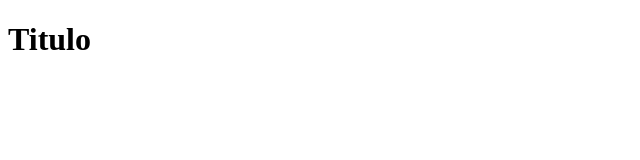
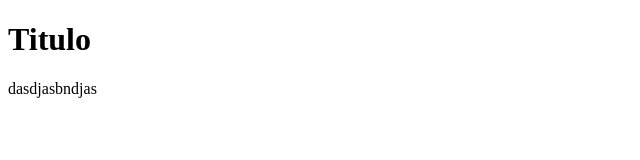
Before and after one commit to Everbarnt/PRUEBAGIT, a plain HTML site: page index.html in a window 1280 px wide. Shown: the whole page, without its empty margins (0-640 px from the left). Drawn offline with Linux system fonts and the light colour scheme.

Commit message:
Agregue p al inde.html

```diff
--- a/index.html
+++ b/index.html
@@ -7,6 +7,6 @@
 </head>
 <body>
     <h1>Titulo</h1>
-
+    <p>dasdjasbndjas</p>
 </body>
 </html>
```
